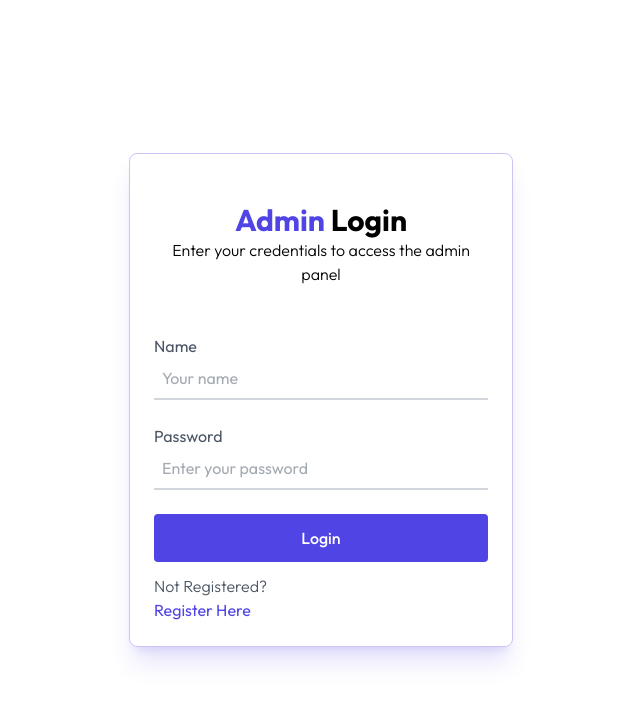
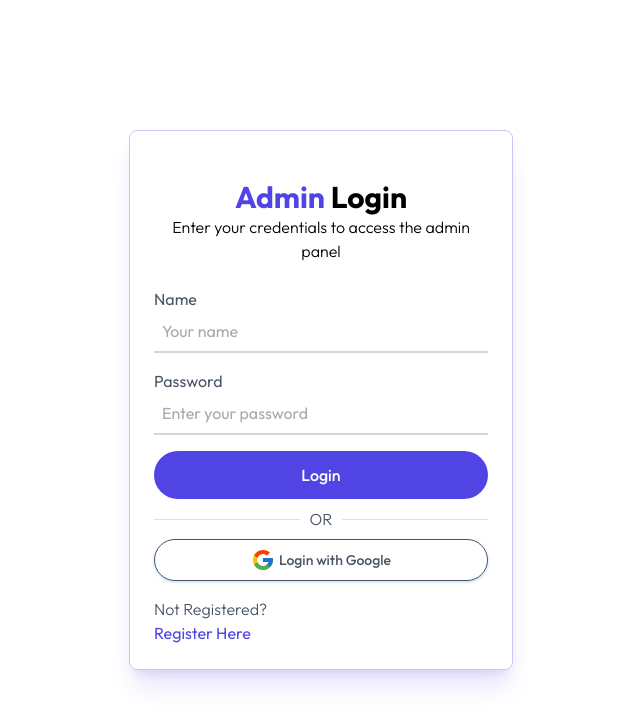
Before and after one commit to Panda-Abhisek/Blog-App, a React (Vite) app in the folder blog-management-react/: page /admin in a window 1280 px wide. Shown: the top 726 px of the page, without its empty margins (319-959 px from the left). Built offline with nearby package versions, Linux system fonts and the light colour scheme; no server answers.

Commit message:
Log in with Google

```diff
--- a/blog-management-react/package.json
+++ b/blog-management-react/package.json
@@ -10,6 +10,9 @@
     "preview": "vite preview"
   },
   "dependencies": {
+    "@emotion/react": "^11.14.0",
+    "@emotion/styled": "^11.14.1",
+    "@mui/material": "^7.3.4",
     "@tailwindcss/vite": "^4.1.14",
     "axios": "^1.12.2",
     "moment": "^2.30.1",
@@ -18,6 +21,7 @@
     "react": "^19.1.1",
     "react-dom": "^19.1.1",
     "react-hot-toast": "^2.6.0",
+    "react-icons": "^5.5.0",
     "react-router-dom": "^7.9.4",
     "tailwindcss": "^4.1.14"
   },
--- a/blog-management-react/src/components/admin/Login.jsx
+++ b/blog-management-react/src/components/admin/Login.jsx
@@ -3,6 +3,8 @@ import React, { useEffect, useState } from "react";
 import { useAppContext } from "../../context/AppContext";
 import toast from "react-hot-toast";
 import { Link } from "react-router-dom";
+import Divider from "@mui/material/Divider";
+import { FcGoogle } from "react-icons/fc";
 
 const Login = () => {
   const { axios, navigate, setUser } = useAppContext();
@@ -64,7 +66,7 @@ const Login = () => {
           </div>
           <form
             onSubmit={handleSubmit}
-            className="mt-6 w-full sm:max-w-md text-gray-600"
+            className="w-full sm:max-w-md text-gray-600"
           >
             <div className="flex flex-col">
               <label>Name</label>
@@ -74,7 +76,7 @@ const Login = () => {
                 type="text"
                 required
                 placeholder="Your name"
-                className="border-b-2 border-gray-300 p-2 outline-none mb-6"
+                className="border-b-2 border-gray-300 p-2 outline-none mb-4"
               />
             </div>
             <div className="flex flex-col">
@@ -85,17 +87,31 @@ const Login = () => {
                 type="password"
                 required
                 placeholder="Enter your password"
-                className="border-b-2 border-gray-300 p-2 outline-none mb-6"
+                className="border-b-2 border-gray-300 p-2 outline-none mb-4"
               />
             </div>
             <button
-              className="w-full py-3 font-medium bg-primary text-white rounded cursor-pointer hover:bg-primary/90 transition-all"
+              className="w-full py-3 font-medium bg-primary text-white rounded-full cursor-pointer hover:bg-primary/90 transition-all mb-2"
               type="submit"
             >
               Login
             </button>
+            <Divider className="font-light">OR</Divider>
+            <div className="flex items-center justify-between gap-1 py-2 ">
+              <Link
+                to={`/oauth2/authorization/google`}
+                className="flex gap-1 items-center justify-center flex-1 border p-2 shadow-sm shadow-blue-200 rounded-full hover:bg-blue-300 transition-all duration-300"
+              >
+                <span>
+                  <FcGoogle className="text-2xl" />
+                </span>
+                <span className="font-medium sm:text-customText text-sm">
+                  Login with Google
+                </span>
+              </Link>
+            </div>
             <div>
-              <p className="font-light mt-3">Not Registered?</p>
+              <p className="font-light mt-2">Not Registered?</p>
               <Link to="/register" className="text-primary hover:underline">
                 Register Here
               </Link>
```
Also changed, not shown: 1 other file (tests, documents, lock files or other folders).
